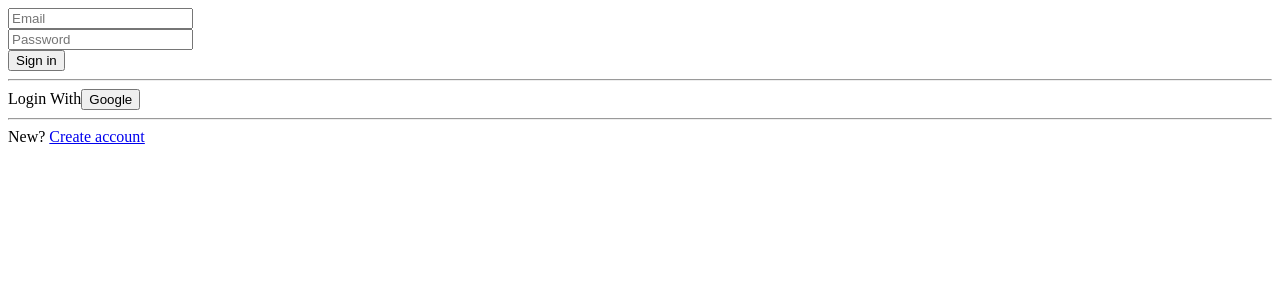
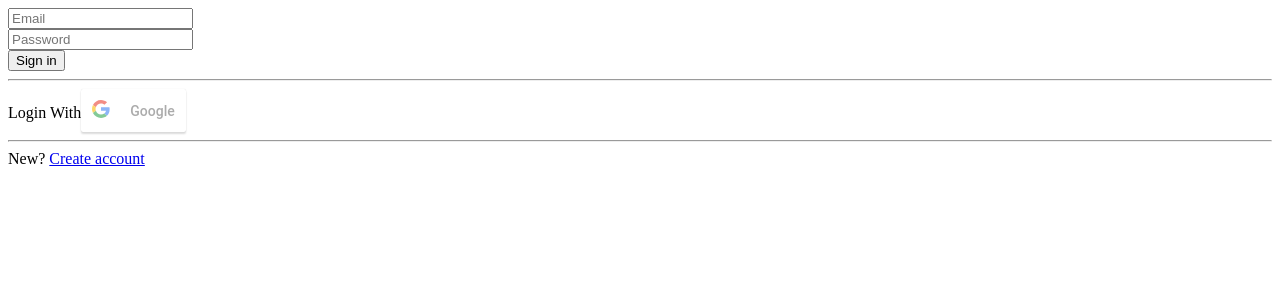
Before and after one commit to DavyBello/nextjs-with-apollo-auth-boilerplate, a Next.js app: page /signin in a window 1280 px wide. Shown: the top 300 px of the page. Built offline with nearby package versions, Linux system fonts and the light colour scheme; no server answers.

Commit message:
Add Google oauth login

```diff
--- a/components/socialAuth/GoogleButton.js
+++ b/components/socialAuth/GoogleButton.js
@@ -1,20 +1,38 @@
-import { Component } from 'react'
+import { GoogleLogin } from "react-google-login";
+import { Mutation, withApollo } from "react-apollo";
+import { GOOGLE_AUTH_MUTATION } from "../../lib/graphql/mutations";
+import storeToken from "../../lib/auth/storeToken";
+import redirect from "../../lib/auth/redirect";
 
-export default class GoogleButton extends Component {
-  state = {
-    accessToken: ''
-  }
+const onFailure = error => {
+  alert(error);
+};
 
-  authenticate = (provider) => {
-    window.authenticateCallback = function(token) {
-      this.setState({accessToken: token})
-      // this.state.accessToken = token;
-    };
+const GoogleButton = ({ client }) => <Mutation
+  mutation={GOOGLE_AUTH_MUTATION}
+  onCompleted={({ authGoogle: { token } }) => {
+    // Store the token in browser cookies
+    storeToken(token);
+    // Force a reload of all the current queries now that the user is
+    // logged in
+    client.cache.reset().then(() => {
+      redirect({}, "/");
+    });
+  }}
+  onError={error => console.log(error)}
+>
+  {(runMutation, { data, error }) => (
+    <GoogleLogin
+      clientId={process.env.GOOGLE_CLIENTID}
+      buttonText="Google"
+      onSuccess={response => {
+        // console.log(response);
+        const { accessToken } = response;
+        runMutation({variables: { accessToken }})
+      }}
+      onFailure={onFailure}
+    />
+  )}
+</Mutation>
 
-    window.open('/api/authentication/' + provider + '/start');
-  }
-
-  render (){
-    return <button onClick={this.authenticate}>Google</button>
-  }
-}
+export default withApollo(GoogleButton)
--- /dev/null
+++ b/lib/graphql/mutations/auth/google.js
@@ -0,0 +1,12 @@
+import { gql } from 'apollo-boost'
+
+export const GOOGLE_AUTH_MUTATION = gql `
+  mutation ($accessToken: String!) {
+    authGoogle(input: {
+      accessToken: $accessToken
+    }){
+      token
+      name
+    }
+  }
+`
--- /dev/null
+++ b/lib/graphql/mutations/auth/index.js
@@ -0,0 +1 @@
+export * from './google'
--- a/lib/graphql/mutations/index.js
+++ b/lib/graphql/mutations/index.js
@@ -1,4 +1,6 @@
 import { gql } from 'apollo-boost'
+
+export * from './auth'
 
 export const SIGNUP_USER_MUTATION = gql `
 mutation ($name: String!, $username: String!, $email: String!, $password: String!){
--- a/package.json
+++ b/package.json
@@ -16,7 +16,8 @@
     "prop-types": "^15.6.2",
     "react": "^16.4.1",
     "react-apollo": "^2.1.9",
-    "react-dom": "^16.4.1"
+    "react-dom": "^16.4.1",
+    "react-google-login": "^3.2.1"
   },
   "scripts": {
     "dev": "next",
```
Also changed, not shown: 2 other files (tests, documents, lock files or other folders).
